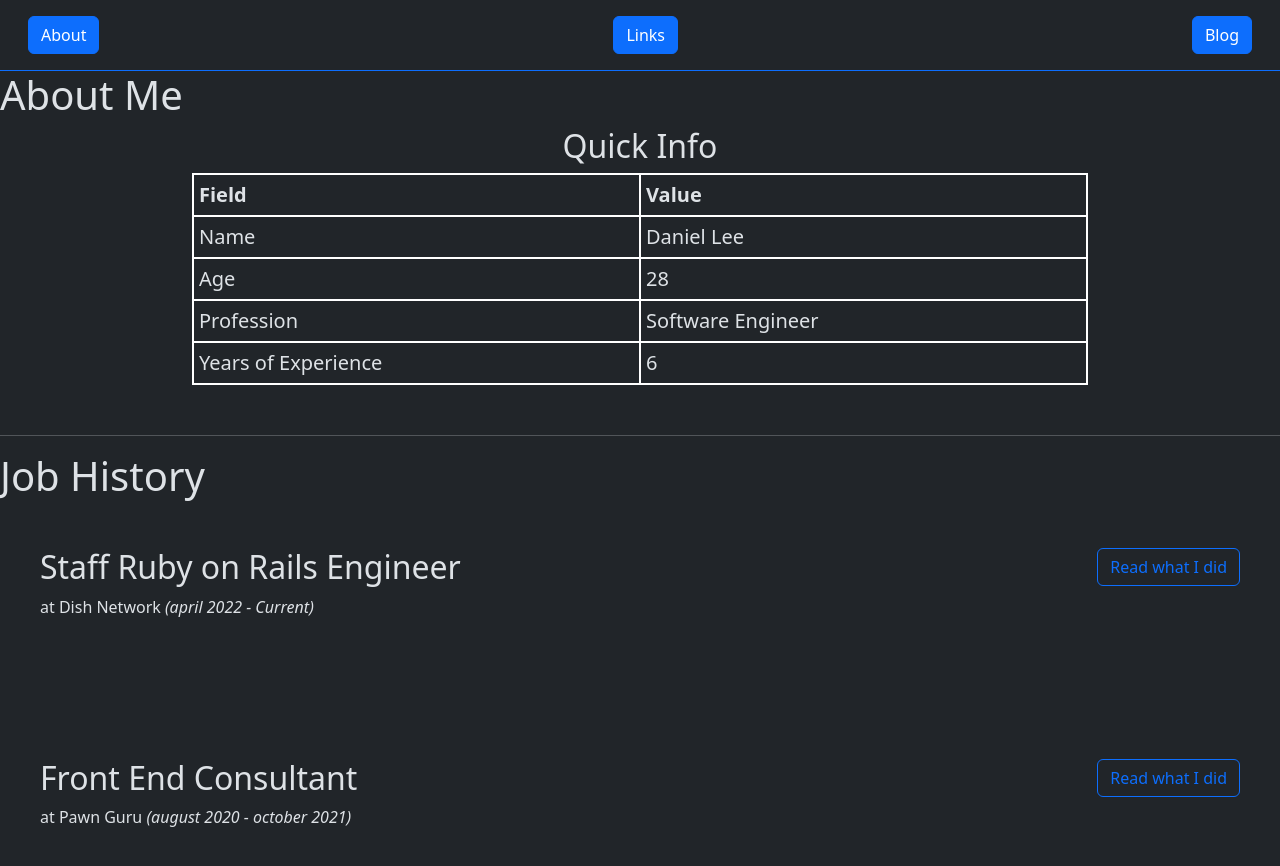
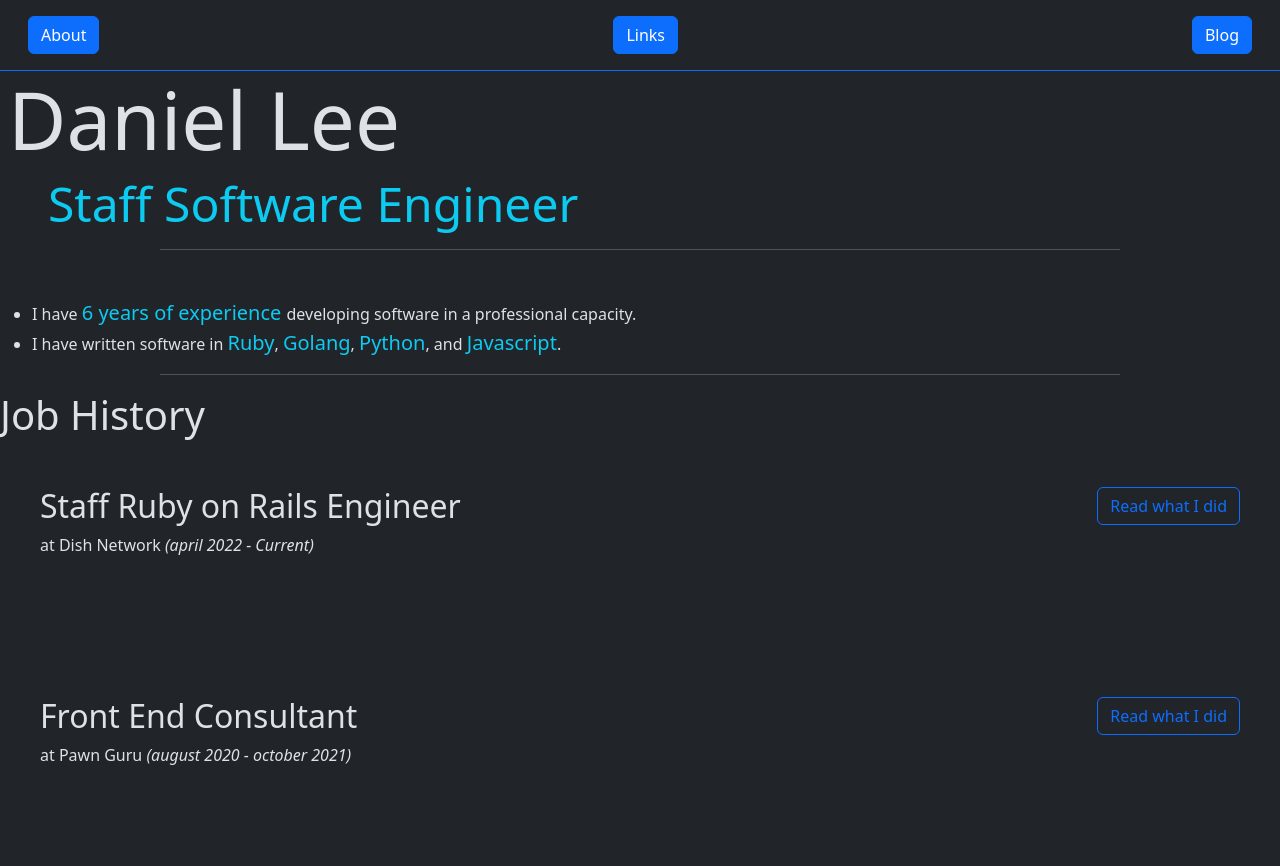
Before and after one commit to danielleedottech/danlee-org, a Jekyll site: the page built from index.html, in a window 1280 px wide and 900 px high. Shown: the top 866 px of the window. Built offline with Jekyll 4.4.1, drawn with Linux system fonts in a browser that asks for light colours; nearby versions of some CDN libraries; library files that are not in the unit come from our copies.

Commit message:
removing table and adding some introduction text

```diff
--- a/index.html
+++ b/index.html
@@ -2,47 +2,25 @@
 layout: default
 title: Home
 ---
-<h1>About Me</h1>
+<div class="mb-5">
 
-<section class="info-table-section">
-    <table class="info-table">
-        <h2>Quick Info</h2>
-        <thead>
-        <tr class="head-tr">
-            <th>Field</th>
-            <th>Value</th>
-        </tr>
-        </thead>
-        <tbody>
-        <tr>
-            <td>
-                Name
-            </td>
-            <td>Daniel Lee</td>
-        </tr>
-        <tr>
-            <td>
-                Age
-            </td>
-            <td>
-                {{ "today" | date: "%Y" | minus: 1996 }}
-            </td>
-        </tr>
-        <tr>
-            <td>Profession</td>
-            <td>Software Engineer</td>
-        </tr>
-        <tr>
-            <td>Years of Experience</td>
-            <td>
-                {{ "today" | date: "%Y" | minus: 2018 }}
-            </td>
-        </tr>
-        </tbody>
-    </table>
+<h1 class="display-1 px-2">Daniel Lee</h1>
+<h2 class="display-5 text-info px-5">Staff Software Engineer</h2>
+    <hr class="w-75 mx-auto">
+</div>
+
+<section>
+    <ul>
+        <li>
+            I have <span class="lead text-info">{{ "today" | date: "%Y" | minus: 2018 }} years  of experience </span> developing software in a professional capacity.
+        </li>
+        <li>
+            I have written software in <span class="lead text-info">Ruby</span>, <span class="lead text-info">Golang</span>, <span class="lead text-info">Python</span>, and <span class="lead text-info">Javascript</span>.
+        </li>
+    </ul>
 </section>
 
-<hr/>
+<hr class="w-75 mx-auto">
 
 <h1>Job History</h1>
 
```
